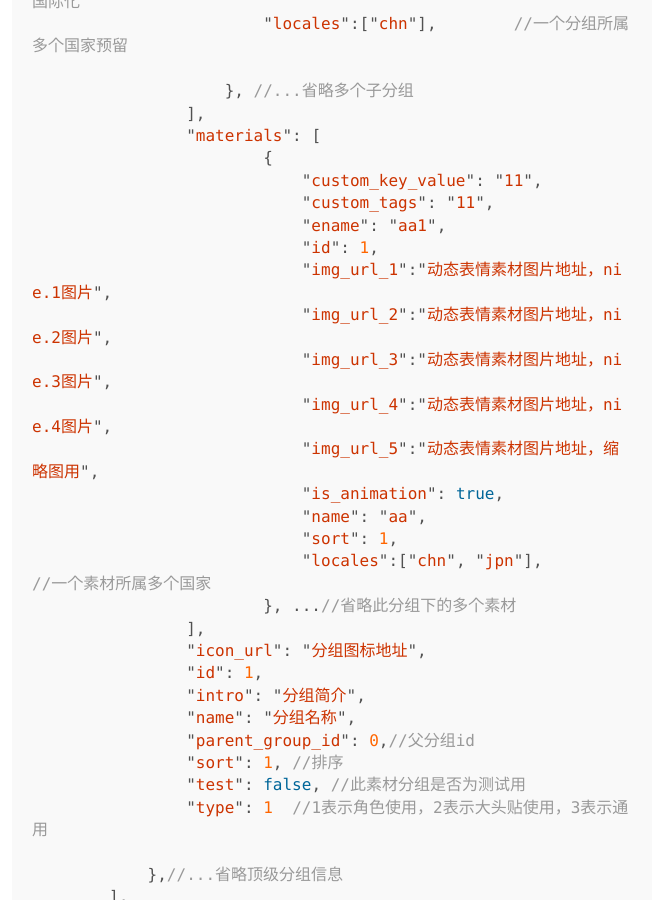
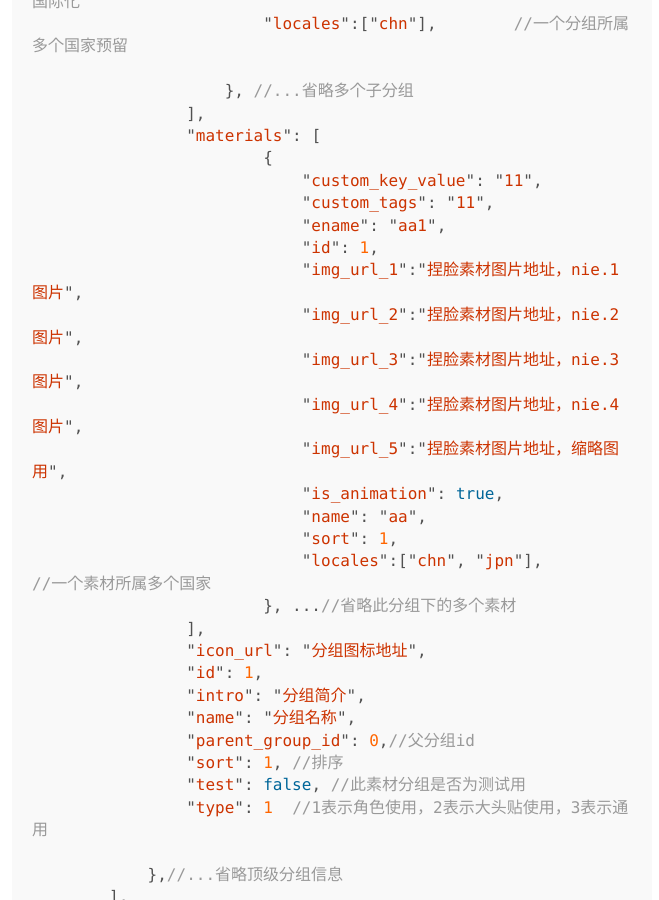
Before and after one commit to mcsiyanhui/melinkdoc, a Jekyll site: the page built from materials/index.md, in a window 1280 px wide and 900 px high, scrolled down 1501 px. Shown: the whole window, without its empty margins (308-967 px from the left). Built offline with Jekyll 4.4.1, drawn with Linux system fonts in a browser that asks for light colours; Markdown is read by kramdown in place of the engine named in the settings; some of the changed text lies outside the part shown.

Commit message:
修正文档

```diff
--- a/materials/index.md
+++ b/materials/index.md
@@ -61,11 +61,11 @@ nav-index: 7
                             "custom_tags": "11",
                             "ename": "aa1",
                             "id": 1,
-                            "img_url_1":"动态表情素材图片地址，nie.1图片",
-                            "img_url_2":"动态表情素材图片地址，nie.2图片",
-                            "img_url_3":"动态表情素材图片地址，nie.3图片",
-                            "img_url_4":"动态表情素材图片地址，nie.4图片",
-                            "img_url_5":"动态表情素材图片地址，缩略图用",
+                            "img_url_1":"捏脸素材图片地址，nie.1图片",
+                            "img_url_2":"捏脸素材图片地址，nie.2图片",
+                            "img_url_3":"捏脸素材图片地址，nie.3图片",
+                            "img_url_4":"捏脸素材图片地址，nie.4图片",
+                            "img_url_5":"捏脸素材图片地址，缩略图用",
                             "is_animation": true,
                             "name": "aa",
                             "sort": 1,
@@ -139,11 +139,11 @@ nav-index: 7
                     "custom_tags": "11",
                     "ename": "aa1",
                     "id": 1,
-                    "img_url_1":"动态表情素材图片地址，nie.1图片",
-                    "img_url_2":"动态表情素材图片地址，nie.2图片",
-                    "img_url_3":"动态表情素材图片地址，nie.3图片",
-                    "img_url_4":"动态表情素材图片地址，nie.4图片",
-                    "img_url_5":"动态表情素材图片地址，缩略图用",
+                    "img_url_1":"捏脸素材图片地址，nie.1图片",
+                    "img_url_2":"捏脸素材图片地址，nie.2图片",
+                    "img_url_3":"捏脸素材图片地址，nie.3图片",
+                    "img_url_4":"捏脸素材图片地址，nie.4图片",
+                    "img_url_5":"捏脸素材图片地址，缩略图用",
                     "is_animation": true,
                     "name": "aa",
                     "sort": 1,
```
Also changed, not shown: other parts of materials/index.md (+2 -0 lines).
